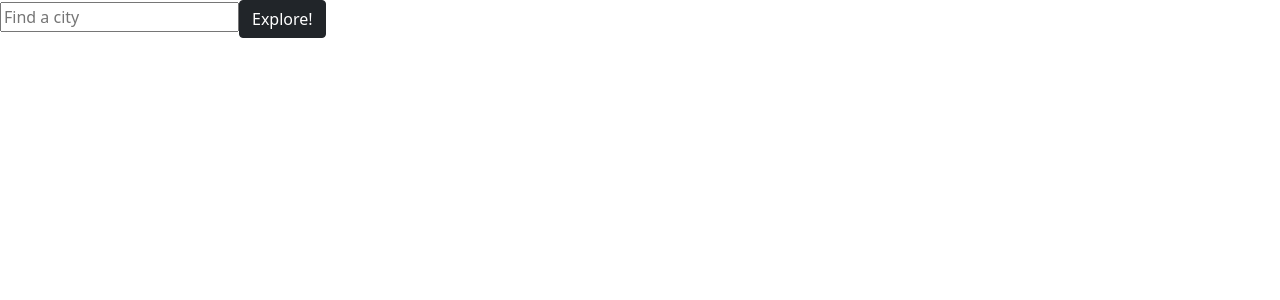
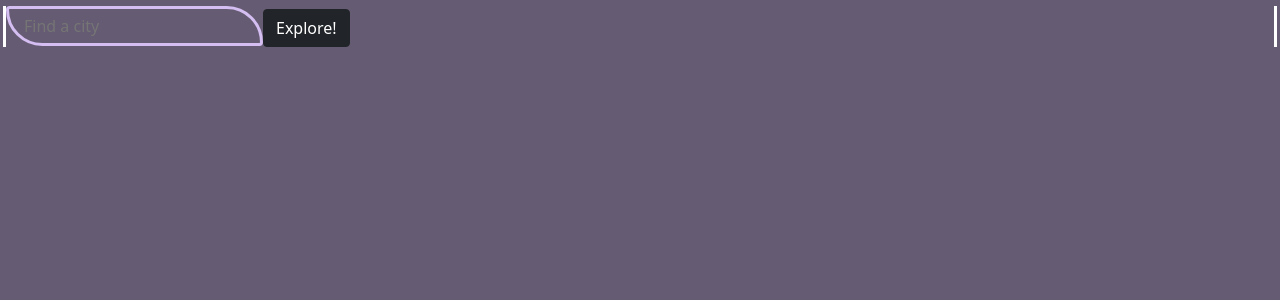
Before and after one commit to heckerdavid/city-explorer, a React (Create React App) app: page / in a window 1280 px wide. Shown: the top 300 px of the page. Built offline with nearby package versions, Linux system fonts and the light colour scheme.

Commit message:
CSS style update.

```diff
--- a/src/App.css
+++ b/src/App.css
@@ -2,37 +2,32 @@
   text-align: center;
 }
 
-.App-logo {
-  height: 40vmin;
-  pointer-events: none;
+* {
+  background-color: #655B73;
+  margin: 3px;
 }
 
-@media (prefers-reduced-motion: no-preference) {
-  .App-logo {
-    animation: App-logo-spin infinite 20s linear;
-  }
+input {
+  padding: 5px;
+  padding-left: 15px;
+  margin: 15px;
+  border: 3px solid #D5BFF2;
+  border-radius: 10px 100px;
+  color: black;
 }
 
-.App-header {
-  background-color: #282c34;
-  min-height: 100vh;
-  display: flex;
-  flex-direction: column;
-  align-items: center;
-  justify-content: center;
-  font-size: calc(10px + 2vmin);
-  color: white;
+.card {
+  padding: 5px;
+  margin: 10px;
+  border: black;
 }
 
-.App-link {
-  color: #61dafb;
+h1 {
+  padding-left: 30px;
+  color: #D5BFF2;
+  background-color: rgba(0, 0, 0, 0.625);
 }
 
-@keyframes App-logo-spin {
-  from {
-    transform: rotate(0deg);
-  }
-  to {
-    transform: rotate(360deg);
-  }
+Button {
+  border-radius: 10px 100px;
 }
--- a/src/App.js
+++ b/src/App.js
@@ -1,6 +1,6 @@
 import React from "react";
+import "./App.css";
 import "bootstrap/dist/css/bootstrap.min.css";
-import "./App.css";
 import Button from "react-bootstrap/Button";
 import Card from "react-bootstrap/Card";
 import axios from 'axios';
@@ -21,20 +21,10 @@ export default class App extends React.Component {
 
     const locationData = response.data[0];
 
-    const mapURL = `https://maps.locationiq.com/v3/staticmap?key=${process.env.REACT_APP_LIQ_KEY}&center=${locationData.lat},${locationData.lon}&zoom=18`;
-
-    // const mapUrl = `https://us1.locationiq.com/v1/reverse.php?key=${process.env.REACT_APP_LIQ_KEY}&lat=${locationData.lat}&lon=${locationData.lon}&format=json`;
-
-    const mapResponse = await axios.get(mapURL);
-
-    console.log(mapResponse)
-
     this.setState({
       locationData: locationData,
       error: false,
-      map: mapResponse,
     })
-
   }
 
   updateCitySelection = (event) => {
@@ -53,9 +43,9 @@ export default class App extends React.Component {
         </Button>
         {this.state.citySelection && <h1>{this.state.citySelection}</h1>}
         {this.state.locationData.lat && (
-          <Card style={{ width: "18rem" }}>
+          <Card class='card' style={{ width: "18rem" }}>
             <Card.Img variant="top" src={
-              `https://maps.locationiq.com/v3/staticmap?key=${process.env.REACT_APP_LIQ_KEY}&center=${this.state.locationData.lat},${this.state.locationData.lon}&zoom=18`} />
+              `https://maps.locationiq.com/v3/staticmap?key=${process.env.REACT_APP_LIQ_KEY}&center=${this.state.locationData.lat},${this.state.locationData.lon}&zoom=12`} />
             <Card.Body>
               <Card.Title>{this.state.locationData.display_name}</Card.Title>
               <Card.Text>
```
